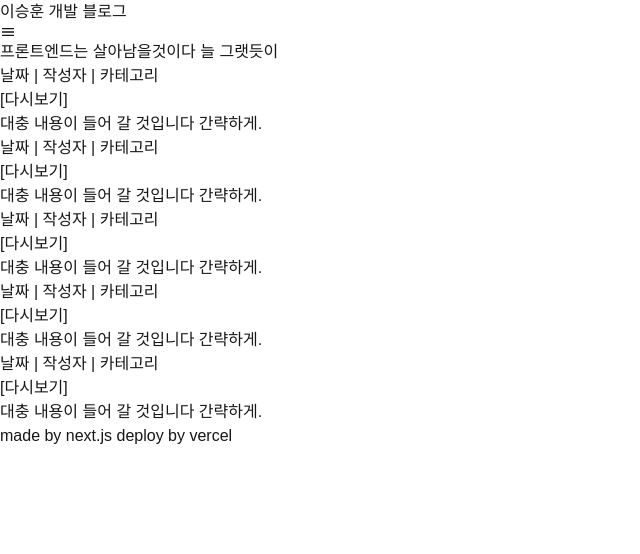
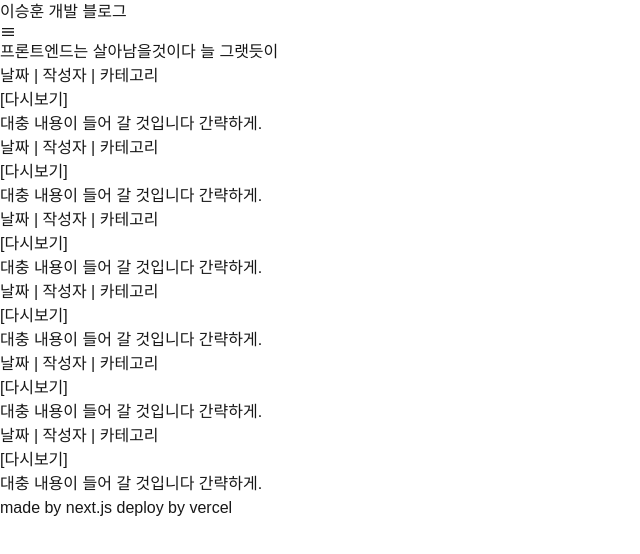
Before and after one commit to seunghun-5945/develop-blog, a Next.js app: page / in a window 1280 px wide. Shown: the top 554 px of the page, without its empty margins (0-640 px from the left). Built offline with nearby package versions, Linux system fonts and the light colour scheme.

Commit message:
feat: ci/cd test

```diff
--- a/src/app/page.js
+++ b/src/app/page.js
@@ -1,7 +1,7 @@
 import { IoMdMenu } from "react-icons/io";
 
 const Home = () => {
-  const test = [1,2,3,4,5]
+  const test = [1,2,3,4,5,7]
 
   return (
     <div className="w-full flex flex-col bg-white">
```
